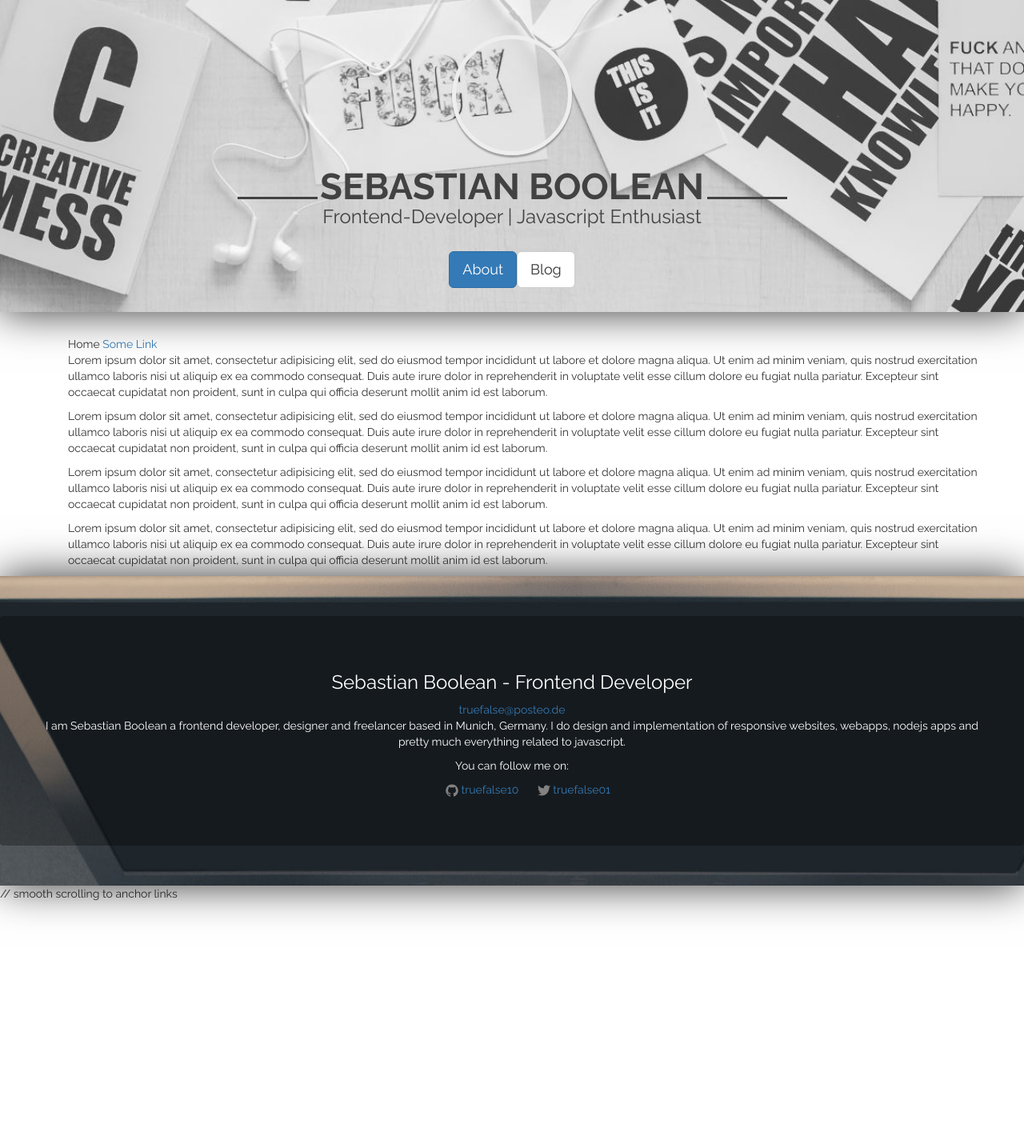
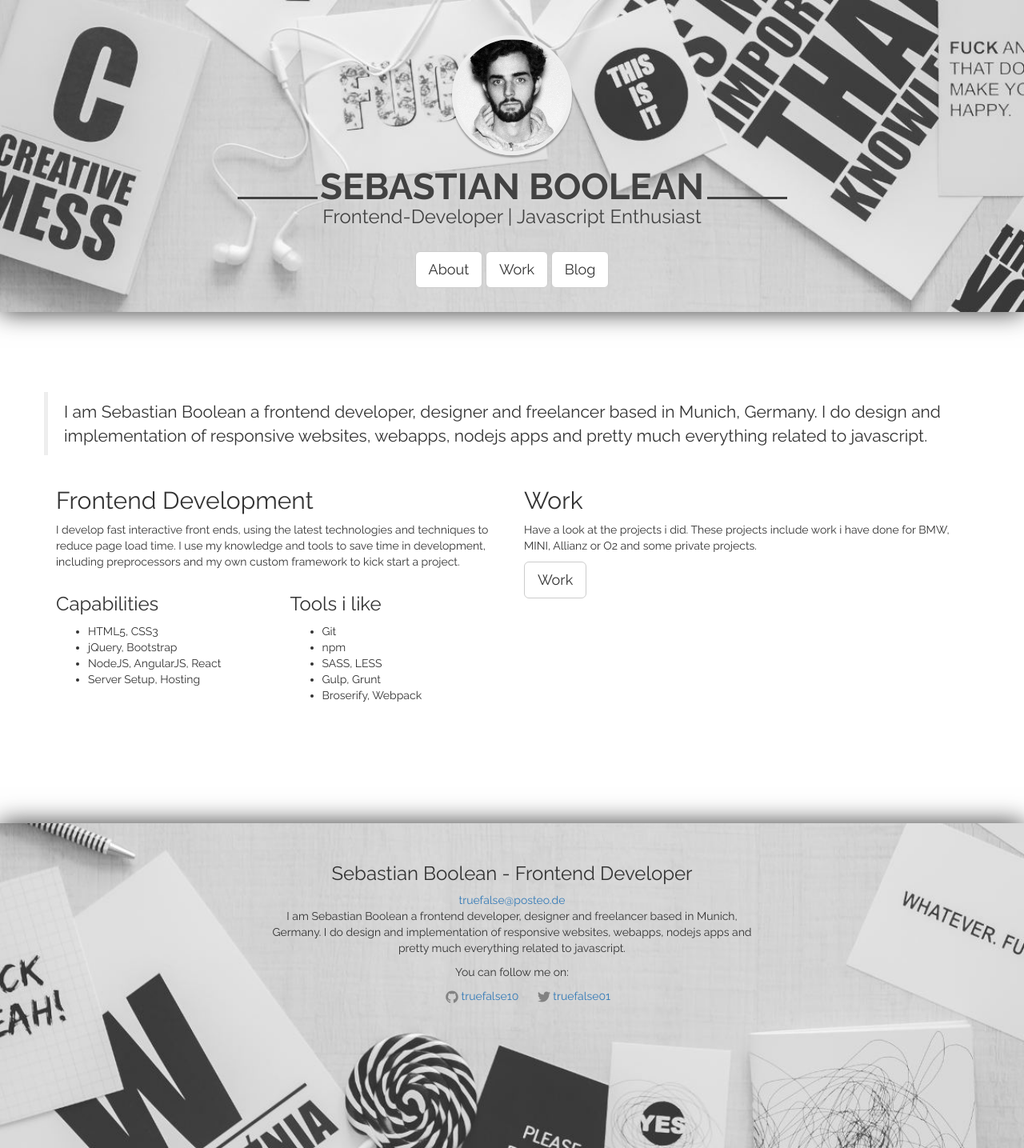
Before and after one commit to truefalse10/truefalse10.github.io, a Jekyll site: the page built from index.html, in a window 1280 px wide. Shown: the whole page at 80% size. Built offline with Jekyll 4.4.1, drawn with Linux system fonts in a browser that asks for light colours; nearby versions of some CDN libraries; library files that are not in the unit come from our copies.

Commit message:
parallax update

```diff
--- a/_includes/footer.html
+++ b/_includes/footer.html
@@ -1,5 +1,5 @@
-<section id="footer" data-speed="20" data-type="background">
-    <footer class="site-footer">
+<section id="footer">
+    <footer class="col-md-6 col-md-offset-3 site-footer">
 
 
         <h3>{{ site.title }}</h3>
--- a/_includes/sections/intro.html
+++ b/_includes/sections/intro.html
@@ -9,7 +9,8 @@
             <h3 class="subline">Frontend-Developer | Javascript Enthusiast</h3>
         </div>
         <div class="buttons">
-            <a href="#scroll" class="btn btn-primary btn-lg">About</button>
+            <a href="#scroll" class="btn btn-default btn-lg">About</a>
+            <a href="/work" class="btn btn-default btn-lg">Work</a>
             <a href="/blog" class="btn btn-default btn-lg">Blog</a>
         </div>
     </div>
--- a/_layouts/default.html
+++ b/_layouts/default.html
@@ -7,11 +7,8 @@
 
     {% include sections/intro.html %}
 
-    <div class="container page-content">
-      <div class="wrapper">
+
     {{ content }}
-      </div>
-    </div>
 
     {% include footer.html %}
 
@@ -19,7 +16,6 @@
     <script type="text/javascript" src="{{ "/bower_components/bootstrap/dist/js/bootstrap.min.js" | prepend: site.baseurl }}" /></script>
     <script type="text/javascript" src="{{ "/js/parallax.js" | prepend: site.baseurl }}"></script>
 
-    // smooth scrolling to anchor links
     <script type="text/javascript">
     $(function() {
         $('a[href*=#]:not([href=#])').click(function() {
--- a/_sass/_theme.scss
+++ b/_sass/_theme.scss
@@ -38,7 +38,7 @@ $color-font-intro: #424242;
     width: 100%;
     padding: 30px;
     position: relative;
-    box-shadow: 0 0 50px rgba(0,0,0,0.8);
+    box-shadow: 0 0 30px rgba(0,0,0,0.8);
     display: table;
     text-align: center;
     @media (min-width: $screen-lg-min) {
@@ -54,20 +54,24 @@ $color-font-intro: #424242;
     width: 100%;
     height: 300px;
     position: relative;
-    box-shadow: 0 0 50px rgba(0,0,0,0.8);
+    box-shadow: 0 0 30px rgba(0,0,0,0.8);
     display: table;
     text-align: center;
 }
 
 #footer {
-    background: url('../assets/images/desk_top_view.jpg') 50% 0 fixed;
+    background: url('../assets/images/1200_4.jpg') 50% bottom fixed;
     margin-left: auto;
     margin-right: auto;
     width: 100%;
     position: relative;
-    box-shadow: 0 0 50px rgba(0,0,0,0.8);
+    box-shadow: 0 0 30px rgba(0,0,0,0.8);
     display: table;
     text-align: center;
+    margin-top: 40px;
+    @media (min-width: $screen-lg-min) {
+        background-size: 100%;
+    }
 }
 
 .intro-wrapper {
@@ -76,13 +80,16 @@ $color-font-intro: #424242;
 }
 .intro {
     color: $color-font-intro;
-    margin-bottom: 30px;
+
 
     h1 {
         display: inline;
         font-size: 3.25em;
         text-transform: uppercase;
         font-weight: bold;
+    }
+    .title {
+        text-shadow: 0px 0px 7px #DCDCDC;
     }
 
     .subline {
@@ -129,11 +136,8 @@ footer {
         }
     }
     &.site-footer {
-        background-color: rgba(0, 0, 0, 0.3);
-        margin: 50px 0px;
-        padding: 50px;
-        border-radius: 4px;
-        color: white;
+        margin-top: 30px;
+        margin-bottom: 170px;
     }
 }
 .blog {
@@ -149,3 +153,9 @@ footer {
         margin-bottom: 0;
     }
 }
+
+// about section
+.about {
+    padding-top: 100px;
+    padding-bottom: 100px;
+}
--- a/index.html
+++ b/index.html
@@ -2,19 +2,56 @@
 layout: default
 ---
 
-<div class="container">
-    Home
-    <a id="scroll" href="#">Some Link</a>
-    <p>
-        Lorem ipsum dolor sit amet, consectetur adipisicing elit, sed do eiusmod tempor incididunt ut labore et dolore magna aliqua. Ut enim ad minim veniam, quis nostrud exercitation ullamco laboris nisi ut aliquip ex ea commodo consequat. Duis aute irure dolor in reprehenderit in voluptate velit esse cillum dolore eu fugiat nulla pariatur. Excepteur sint occaecat cupidatat non proident, sunt in culpa qui officia deserunt mollit anim id est laborum.
-    </p>
-    <p>
-        Lorem ipsum dolor sit amet, consectetur adipisicing elit, sed do eiusmod tempor incididunt ut labore et dolore magna aliqua. Ut enim ad minim veniam, quis nostrud exercitation ullamco laboris nisi ut aliquip ex ea commodo consequat. Duis aute irure dolor in reprehenderit in voluptate velit esse cillum dolore eu fugiat nulla pariatur. Excepteur sint occaecat cupidatat non proident, sunt in culpa qui officia deserunt mollit anim id est laborum.
-    </p>
-    <p>
-        Lorem ipsum dolor sit amet, consectetur adipisicing elit, sed do eiusmod tempor incididunt ut labore et dolore magna aliqua. Ut enim ad minim veniam, quis nostrud exercitation ullamco laboris nisi ut aliquip ex ea commodo consequat. Duis aute irure dolor in reprehenderit in voluptate velit esse cillum dolore eu fugiat nulla pariatur. Excepteur sint occaecat cupidatat non proident, sunt in culpa qui officia deserunt mollit anim id est laborum.
-    </p>
-    <p>
-        Lorem ipsum dolor sit amet, consectetur adipisicing elit, sed do eiusmod tempor incididunt ut labore et dolore magna aliqua. Ut enim ad minim veniam, quis nostrud exercitation ullamco laboris nisi ut aliquip ex ea commodo consequat. Duis aute irure dolor in reprehenderit in voluptate velit esse cillum dolore eu fugiat nulla pariatur. Excepteur sint occaecat cupidatat non proident, sunt in culpa qui officia deserunt mollit anim id est laborum.
-    </p>
-</div>
+<section class="container about">
+    <div class="row">
+        <blockquote>
+            <p class="lead">
+                {{ site.description }}
+            </p>
+        </blockquote>
+    </div>
+    <div class="row">
+
+
+        <!-- Frontend section -->
+        <div class="col-sm-6">
+
+            <h2>Frontend Development</h2>
+            <p>
+                I develop fast interactive front ends, using the latest technologies and techniques to reduce page load time. I use my knowledge and tools to save time in development, including preprocessors and my own custom framework to kick start a project.
+            </p>
+            <div class="row">
+                <div class="col-sm-6">
+                    <h3>Capabilities</h3>
+                    <ul>
+                        <li>HTML5, CSS3</li>
+                        <li>jQuery, Bootstrap</li>
+                        <li>NodeJS, AngularJS, React</li>
+                        <li>Server Setup, Hosting</li>
+                    </ul>
+                </div>
+
+                <div class="col-sm-6">
+                    <h3>Tools i like</h3>
+                    <ul>
+                        <li>Git</li>
+                        <li>npm</li>
+                        <li>SASS, LESS</li>
+                        <li>Gulp, Grunt</li>
+                        <li>Broserify, Webpack</li>
+                    </ul>
+                </div>
+            </div>
+        </div>
+
+        <!-- Work section -->
+
+        <div class="col-sm-6">
+            <h2>Work</h2>
+            <p>
+                Have a look at the projects i did. These projects include work i have done for BMW, MINI, Allianz or O2 and some private projects.
+            </p>
+            <a href="/work" class="btn btn-default btn-lg">Work</a>
+        </div>
+    </div>
+</section>
```
Also changed, not shown: assets/images/profile.jpg (added). Lines whose indentation alone changed are shown as unchanged.
